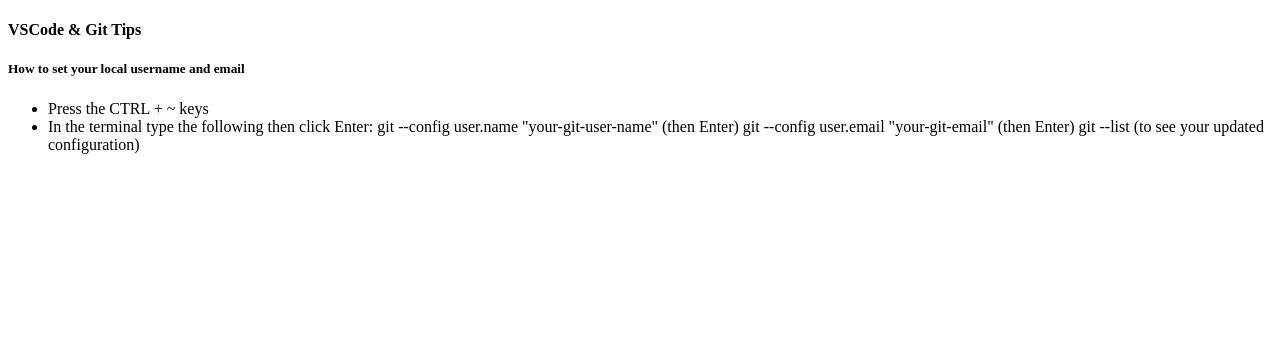
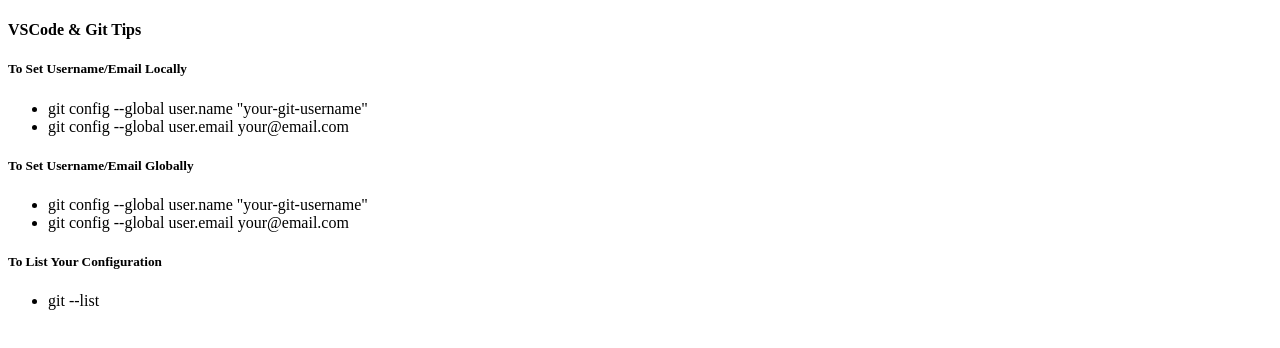
Before and after one commit to nerdiloo/vscode-n-git, a plain HTML site: page index.html in a window 1280 px wide. Drawn offline with Linux system fonts and the light colour scheme.

Commit message:
edit copy on local and global username setting

```diff
--- a/index.html
+++ b/index.html
@@ -10,14 +10,20 @@
 <body>
     <h4>VSCode &amp; Git Tips</h4>
 
-    <h5>How to set your local username and email</h5>
+    <h5>To Set Username/Email Locally</h5>
     <ul>
-        <li>Press the CTRL + ~ keys</li>
-        <li>In the terminal type the following then click Enter:
-            git --config user.name "your-git-user-name" (then Enter)
-            git --config user.email "your-git-email" (then Enter)
-            git --list (to see your updated configuration)
-        </li>
+        <li>git config --global user.name "your-git-username"</li>
+        <li>git config --global user.email your@email.com</li>
+    </ul>
+
+    <h5>To Set Username/Email Globally</h5>
+    <ul>
+        <li>git config --global user.name "your-git-username"</li>
+        <li>git config --global user.email your@email.com</li>
+    </ul>
+    <h5>To List Your Configuration</h5>
+    <ul>
+        <li>git --list</li>
     </ul>
 
 </body>
```
